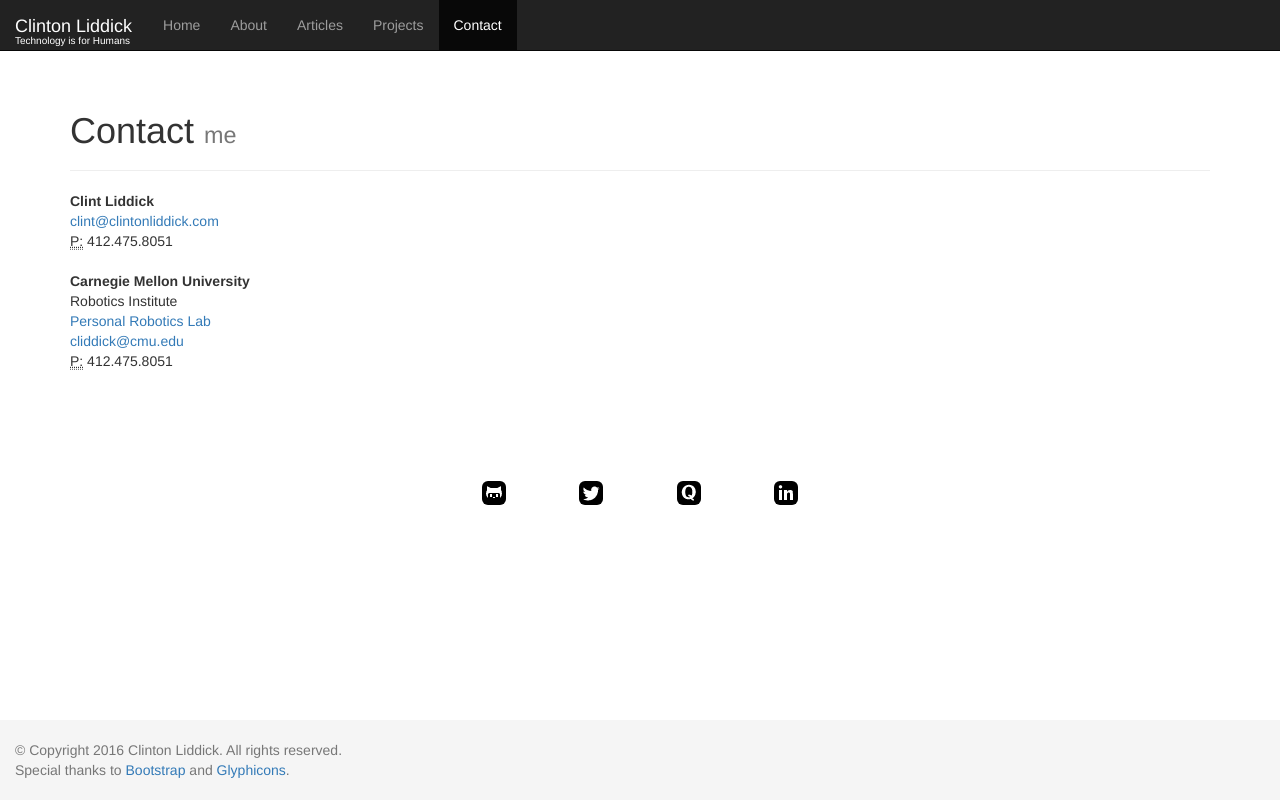
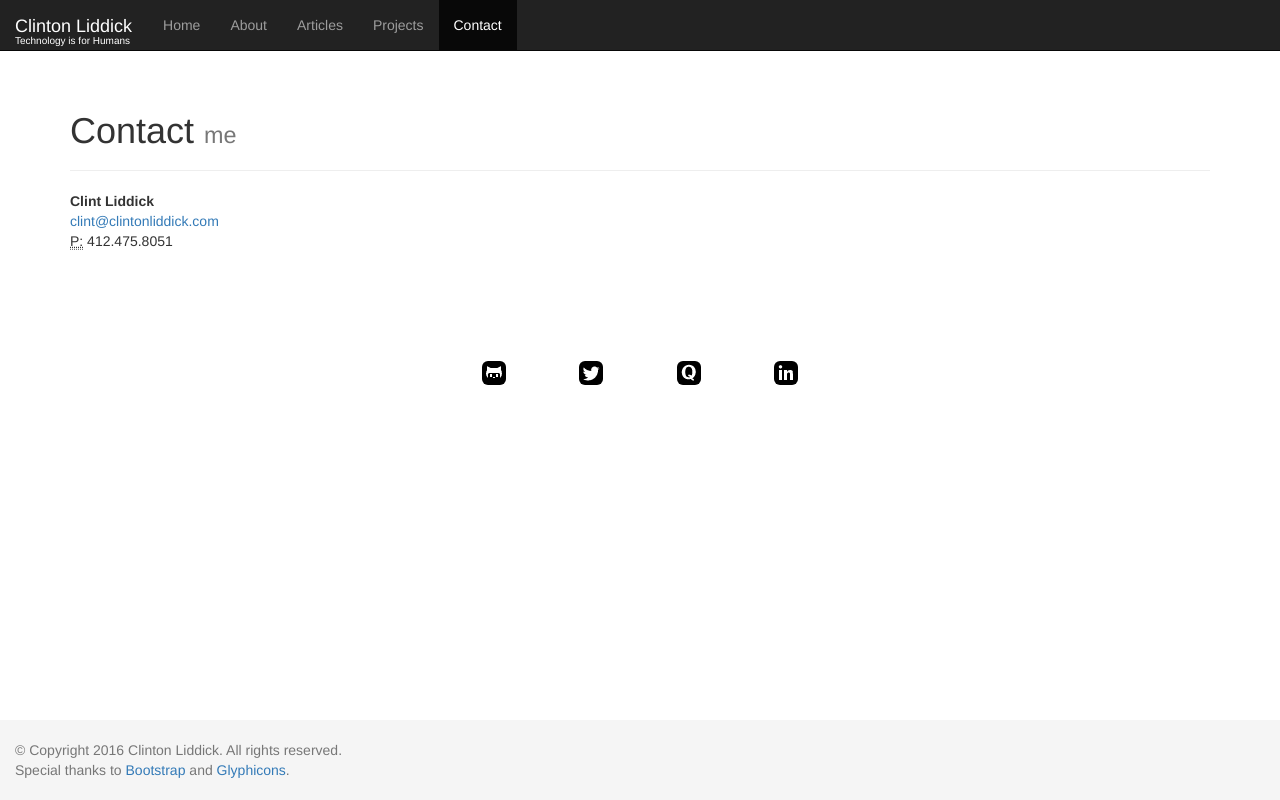
Before and after one commit to ClintLiddick/clintliddick, a plain HTML site: page contact/index.html in a window 1280 px wide. Drawn offline with nearby package versions, Linux system fonts and the light colour scheme; some packages are replaced by stand-ins of ours.

Commit message:
remove cmu contact (mostly test of github pages)

```diff
--- a/contact/index.html
+++ b/contact/index.html
@@ -88,14 +88,6 @@
       <address>
         <strong>Clint Liddick</strong><br />
         <a href="mailto:clint@clintonliddick.com">clint@clintonliddick.com</a><br />
-        <abbr title="Phone">P:</abbr> 412.475.8051
-      </address>
-
-      <address>
-        <strong>Carnegie Mellon University</strong><br />
-        Robotics Institute<br />
-        <a href="https://www.personalrobotics.ri.cmu.edu">Personal Robotics Lab</a><br />
-        <a href="mailto:cliddick@cmu.edu">cliddick@cmu.edu</a><br>
         <abbr title="Phone">P:</abbr> 412.475.8051
       </address>
     </div>
```
